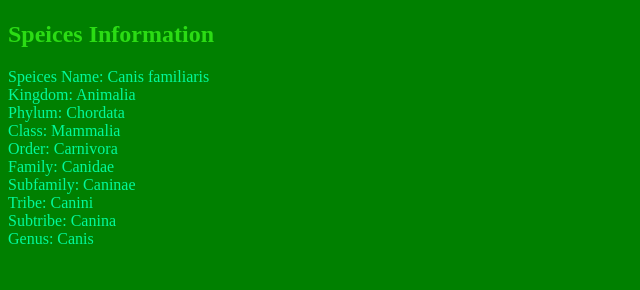
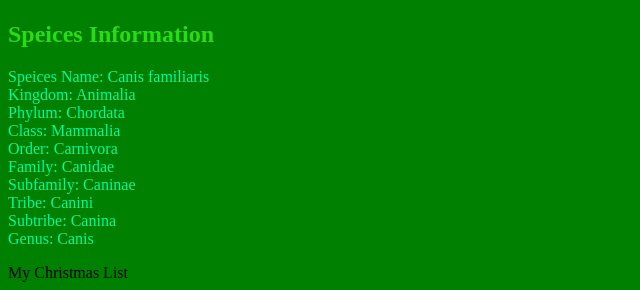
Before and after one commit to Amitav-Krishna/Amitav-Krishna.github.i, a plain HTML site: page index.html in a window 1280 px wide. Shown: the part 725-1015 px from the top of the page, without its empty margins (0-640 px from the left). Before the commit the page ends 989 px from the top, so only its background shows below. Drawn offline with Linux system fonts and the light colour scheme.

Commit message:
Update index.html

```diff
--- a/index.html
+++ b/index.html
@@ -94,6 +94,8 @@ h1{
 
 
 </p>
+
+    <a src='My-Christmas-List.html'> My Christmas List </a>
 </body>
 
 </html>
```
